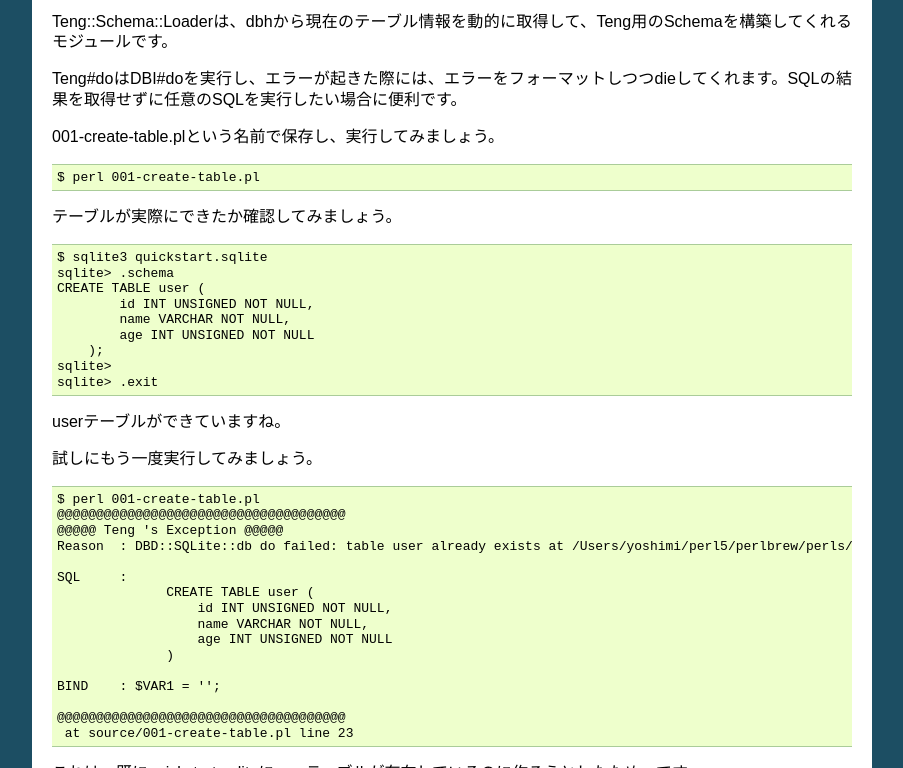
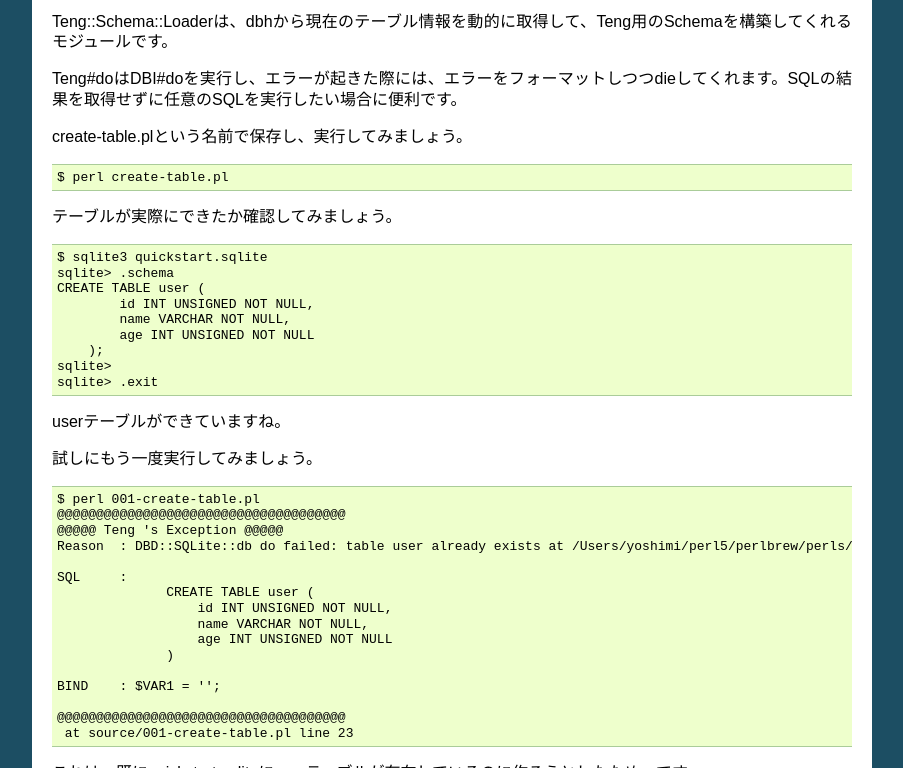
Before and after one commit to walf443/teng-doc, a Sphinx documentation site: the page built from source/quickstart.rst, in a window 1280 px wide and 900 px high, scrolled down 941 px, cut to the strip 132-900 px from the top of the window. Shown: the whole strip, without its empty margins (198-1101 px from the left). Built offline with Sphinx 7.4.7, drawn with Linux system fonts in a browser that asks for light colours; part of the change alters nothing that is shown.

Commit message:
順番をかえたくなったときとかにちょっとめんどうなので、連番はいったんやめてみる

```diff
--- a/source/quickstart.rst
+++ b/source/quickstart.rst
@@ -42,15 +42,15 @@ nameというカラムとageというカラムを持つuserテーブルを作り
 
 以下のようなプログラムを作ります。
 
-.. literalinclude:: ./001-create-table.pl
+.. literalinclude:: ./quickstart/create-table.pl
 
 Teng::Schema::Loaderは、dbhから現在のテーブル情報を動的に取得して、Teng用のSchemaを構築してくれるモジュールです。
 
 Teng#doはDBI#doを実行し、エラーが起きた際には、エラーをフォーマットしつつdieしてくれます。SQLの結果を取得せずに任意のSQLを実行したい場合に便利です。
 
-001-create-table.plという名前で保存し、実行してみましょう。 ::
+create-table.plという名前で保存し、実行してみましょう。 ::
 
-    $ perl 001-create-table.pl
+    $ perl create-table.pl
 
 テーブルが実際にできたか確認してみましょう。 ::
 
@@ -92,15 +92,15 @@ userテーブルができていますね。
 
 適当なデータを挿入してみましょう。
 
-.. literalinclude:: ./002-insert-user.pl
+.. literalinclude:: ./quickstart/insert-user.pl
 
 ところで、このコードはTengクラスのインスタンスを作るところまでは、前回のコードと同様で冗長ですね。ここまでのコードはこれからも何度か出てきますし、説明上も見辛いので、インスタンスを作る部分までの部分は別ファイルへ外出ししてしまいましょう。
 
-.. literalinclude:: ./create-teng-instance.pl
+.. literalinclude:: ./quickstart/create-teng-instance.pl
 
 これを、source/以下にcreate-teng-instance.plとして保存し、先ほどのコードを下記のように変更します。
 
-.. literalinclude:: ./003-insert-user-fix.pl
+.. literalinclude:: ./quickstart/insert-user-fix.pl
 
 Tengのインスタンスを作るところまでは、今後はこのように記述します。
 
@@ -124,7 +124,7 @@ Tengでメソッドを実行した際に、どのようなSQLが実行された
 
 そういうときは色々手段はありますが、現時点ではDBIx::QueryLogを使うのがお手軽かと思います。 ::
 
-    perl -MDBIx::QueryLog ./003-insert-user-fix.pl
+    perl -MDBIx::QueryLog ./insert-user-fix.pl
 
 実行してみると、思ったよりたくさんのクエリが実行されているのにびっくりされたかもしれません。
 
@@ -139,7 +139,7 @@ Schemaを明示的に定義してやることでこれらのクエリは走ら
 
 せっかくなので先程の確認の操作をTengからもやってみましょう。
 
-.. literalinclude:: ./004-search-user.pl
+.. literalinclude:: ./quickstart/search-user.pl
 
 $iterは、Teng::Iteratorオブジェクトです。Teng::Iterator#nextを呼び出すたびに、Rowオブジェクトを生成してくれます。
 
```
Also changed, not shown: 10 other files.
